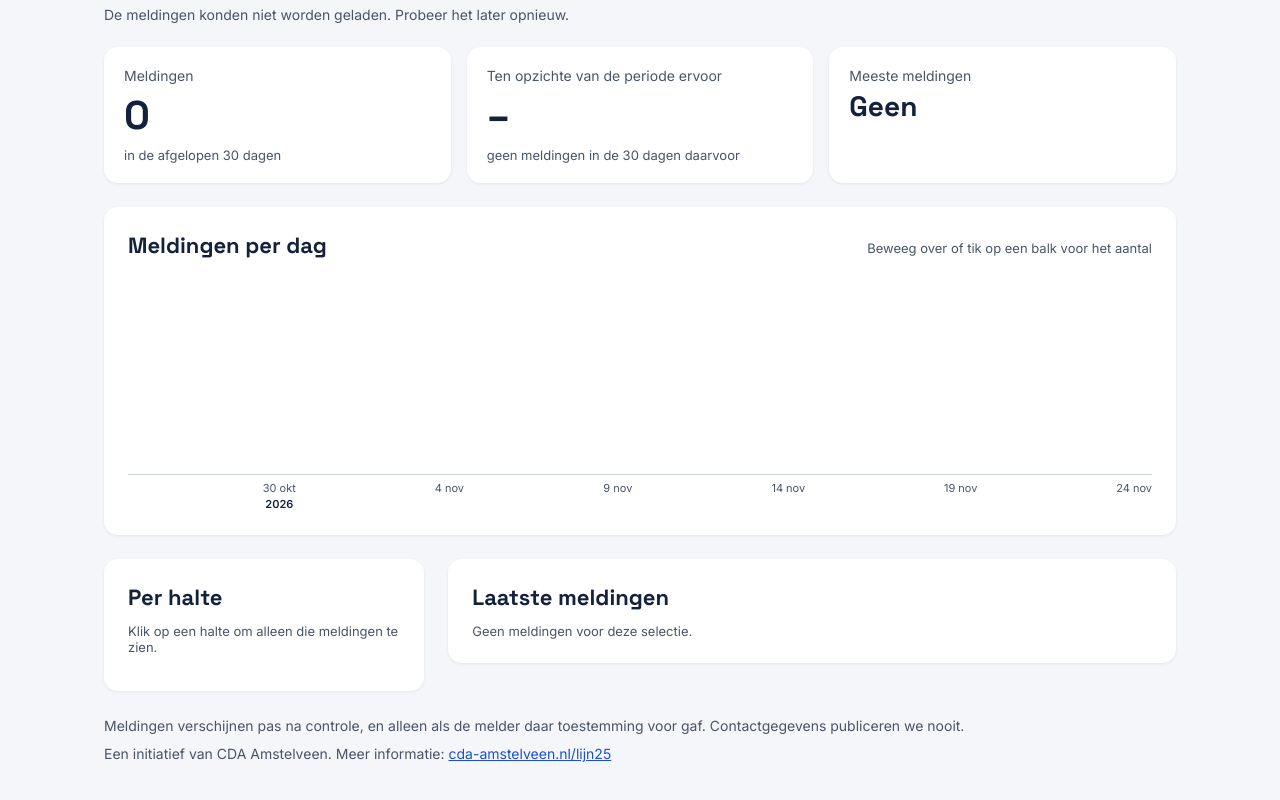
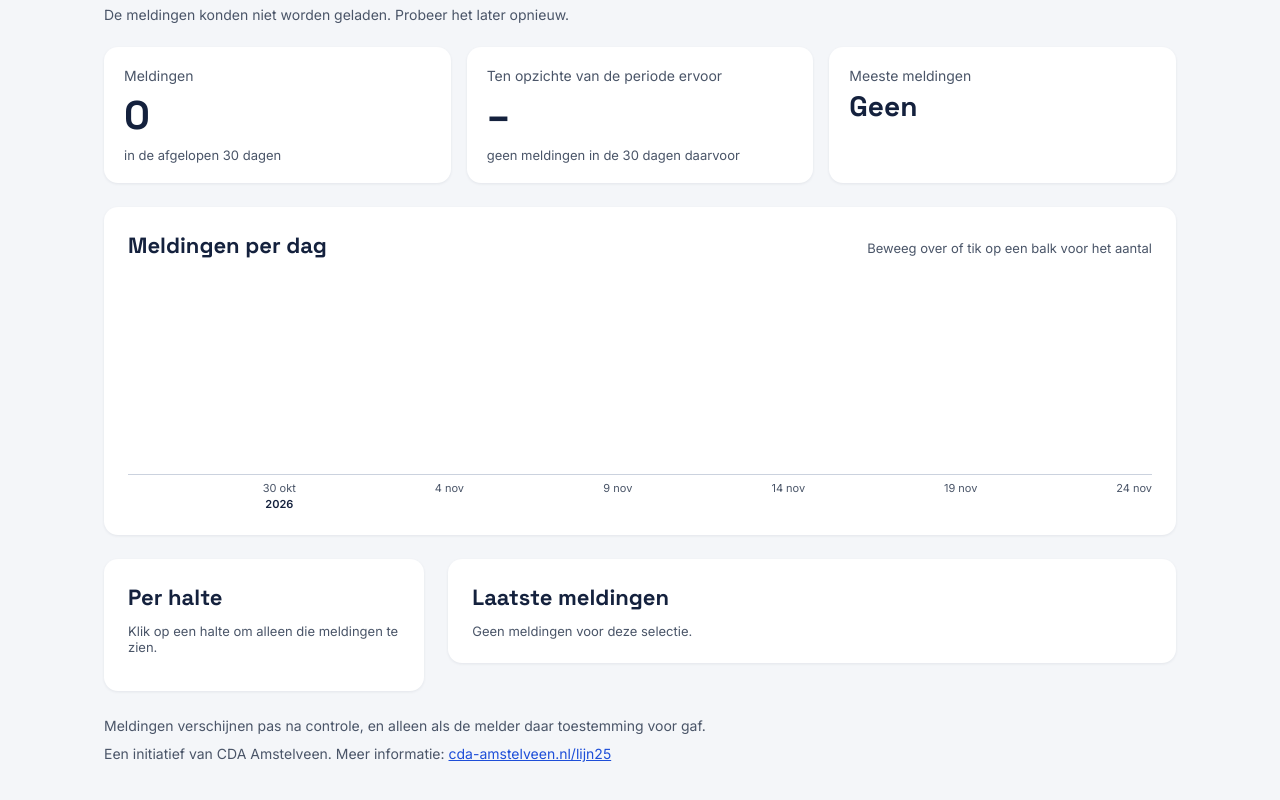
Before and after one commit to airs747/komtdetramal, an Astro site: page / in a window 1280 px wide. Shown: the part 346-1146 px from the top of the page. Built offline with nearby package versions, Linux system fonts and the light colour scheme; Astro itself is replaced by a stand-in of ours; no server answers.

Commit message:
Zin over contactgegevens uit de voettekst
Co-Authored-By: Claude Opus 5.5 <noreply@anthropic.com>
Claude-Session: https://claude.ai/code/session_01UWRjXc4CSYAGBMWUUBEPot

```diff
--- a/src/pages/index.astro
+++ b/src/pages/index.astro
@@ -95,7 +95,7 @@ const fallbackJson = JSON.stringify(fallbackCsv).replace(/</g, '\\u003c');
     </div>
 
     <footer>
-      <p>Meldingen verschijnen pas na controle, en alleen als de melder daar toestemming voor gaf. Contactgegevens publiceren we nooit.</p>
+      <p>Meldingen verschijnen pas na controle, en alleen als de melder daar toestemming voor gaf.</p>
       <p>Een initiatief van CDA Amstelveen. Meer informatie: <a href={INFO_URL}>cda-amstelveen.nl/lijn25</a></p>
     </footer>
   </main>
```
